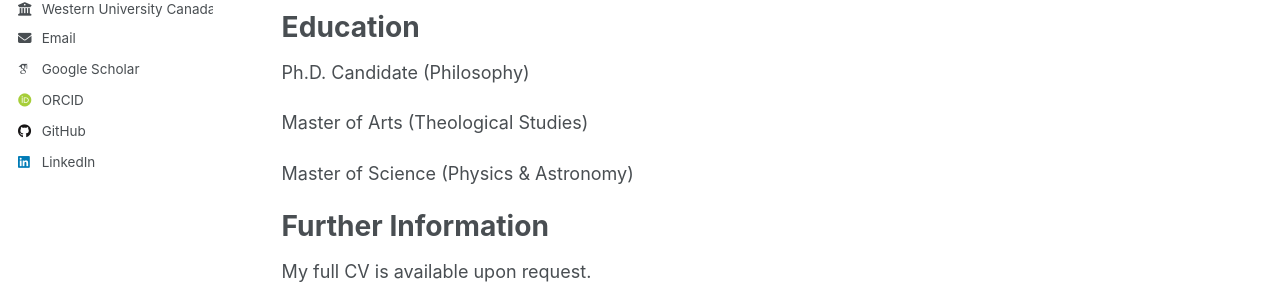
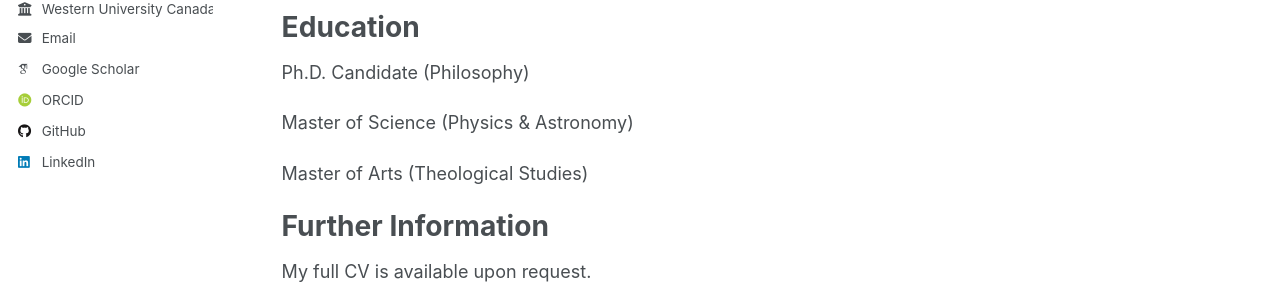
Before and after one commit to liminal-learner/champion, a Jekyll site: the page built from _pages/about.md, in a window 1280 px wide and 1136 px high. Shown: the part 447-751 px from the top of the window. Built offline with Jekyll 4.4.1, drawn with Linux system fonts in a browser that asks for light colours; some web fonts are replaced; a script that is not in the unit is left out; a file with an impossible date is left out.

```diff
--- a/_pages/about.md
+++ b/_pages/about.md
@@ -16,9 +16,9 @@ Education
 ======
 Ph.D. Candidate (Philosophy)
 
+Master of Science (Physics & Astronomy)
+
 Master of Arts (Theological Studies)
-
-Master of Science (Physics & Astronomy)
 
 Further Information
 ======
```
